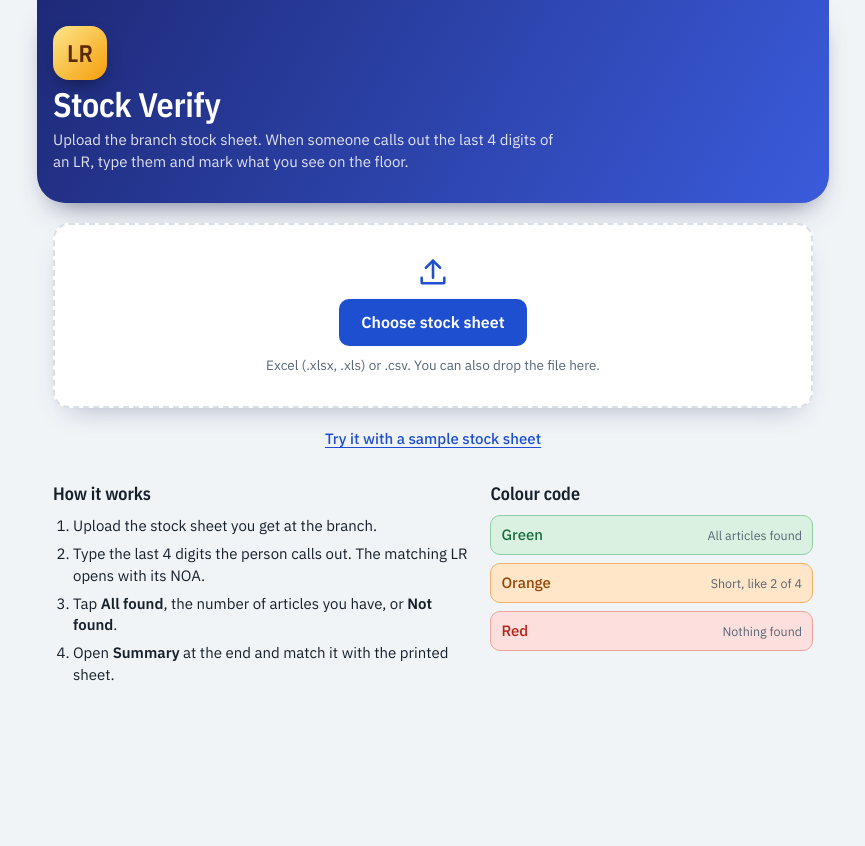
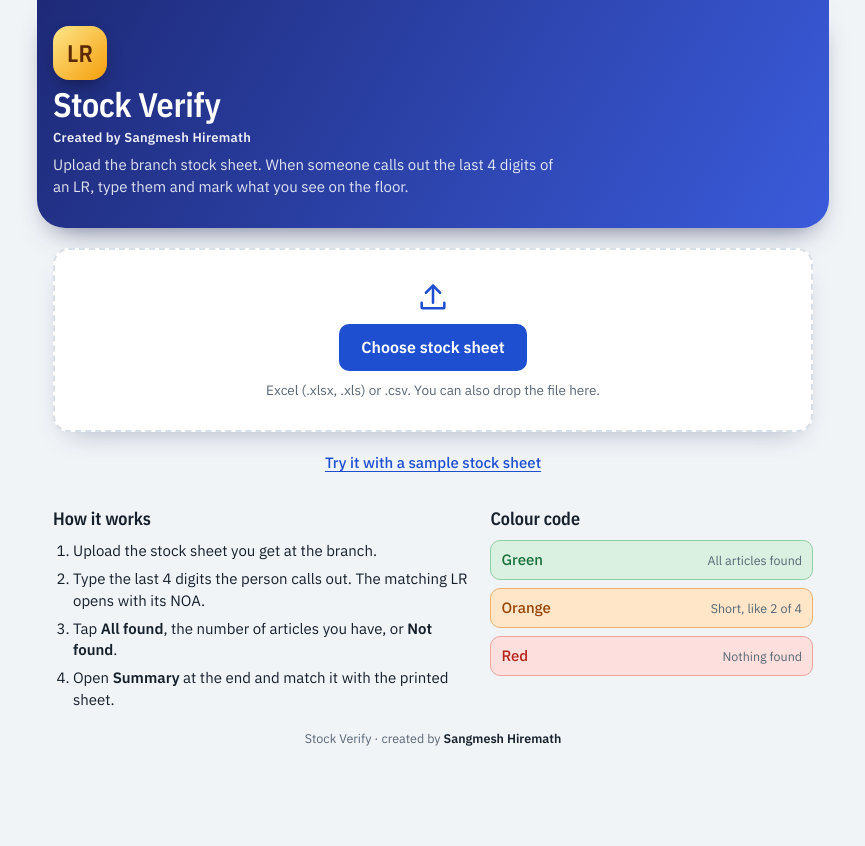
Before and after one commit to sangmeshshiremath-tech/stock-verify, a plain HTML site: page index.html in a window 1280 px wide. Shown: the whole page, without its empty margins (207-1072 px from the left). Before the commit the page ends 806 px from the top, so only its background shows below. Drawn offline with nearby package versions, Linux system fonts and the light colour scheme.

Commit message:
Add files via upload

```diff
--- a/index.html
+++ b/index.html
@@ -3,6 +3,11 @@
 <head>
 <meta charset="utf-8">
 <meta name="viewport" content="width=device-width,initial-scale=1,viewport-fit=cover">
+<meta name="author" content="Sangmesh Hiremath">
+<meta name="description" content="Stock Verify: branch stock and weight verification app. Created by Sangmesh Hiremath.">
+<meta property="og:title" content="Stock Verify">
+<meta property="og:description" content="Branch stock and weight verification app. Created by Sangmesh Hiremath.">
+<meta property="og:type" content="website">
 <meta name="theme-color" content="#2a3fb5">
 <meta name="mobile-web-app-capable" content="yes">
 <meta name="apple-mobile-web-app-capable" content="yes">
@@ -92,6 +97,11 @@ button{cursor:pointer}
 
 /* ---------- upload view ---------- */
 .hero{display:flex;flex-direction:column;gap:6px;padding-block:20px 18px}
+.by{font-size:13px;font-weight:600;letter-spacing:.02em}
+.hero .by{color:rgba(255,255,255,.92)}
+.brand .by{font-size:11.5px;color:var(--ink2);line-height:1.2}
+.credit{text-align:center;font-size:12.5px;color:var(--ink2);padding:18px 0 96px}
+.credit b{color:var(--ink)}
 .hero h1{font-family:var(--f-head);font-weight:600;font-size:34px;line-height:1.1;margin:0;letter-spacing:-.01em;text-wrap:balance}
 .hero p{margin:0;color:var(--ink2);max-width:56ch}
 .drop{display:flex;flex-direction:column;align-items:center;gap:10px;text-align:center;padding:30px 18px;border:2px dashed var(--line);border-radius:16px;background:var(--surface);cursor:pointer;transition:border-color .15s,background .15s}
@@ -442,6 +452,7 @@ details.grp summary span{font-family:var(--f-body);font-size:13px;font-weight:40
   <div class="hero">
     <div class="logo">LR</div>
     <h1>Stock Verify</h1>
+    <div class="by">Created by Sangmesh Hiremath</div>
     <p>Upload the branch stock sheet. When someone calls out the last 4 digits of an LR, type them and mark what you see on the floor.</p>
   </div>
   <input id="file" class="sr" type="file" accept=".xlsx,.xls,.xlsm,.csv">
@@ -479,7 +490,7 @@ details.grp summary span{font-family:var(--f-body);font-size:13px;font-weight:40
 <section id="work" hidden>
   <div class="deck">
     <div class="deck-top">
-      <div class="brand"><b>Stock Verify</b><span id="saved" class="saved"></span></div>
+      <div class="brand"><b>Stock Verify</b><span class="by">by Sangmesh Hiremath</span><span id="saved" class="saved"></span></div>
       <div class="tabs" role="group" aria-label="View" hidden>
         <button type="button" data-act="tab" data-tab="check" class="on" aria-pressed="true">Check</button>
         <button type="button" data-act="tab" data-tab="sum" aria-pressed="false">Summary</button>
@@ -501,6 +512,7 @@ details.grp summary span{font-family:var(--f-body);font-size:13px;font-weight:40
   </div>
   <div id="pane-sum" hidden></div>
 </section>
+<div class="credit">Stock Verify · created by <b>Sangmesh Hiremath</b></div>
 
 </div></div>
 <nav id="botnav" class="botnav" hidden><div class="in">
@@ -1779,7 +1791,6 @@ if(load()){setup();show('work');refresh();toast('Your last session is back. Noth
 else{show('upload');updRestore()}
 })();
 </script>
-
 <script>if("serviceWorker" in navigator){window.addEventListener("load",function(){navigator.serviceWorker.register("sw.js").catch(function(){})})}</script>
 </body>
 </html>
--- a/sw.js
+++ b/sw.js
@@ -1,4 +1,4 @@
-var V='lrchk-app-v3',RT='lrchk-libs-v2';
+var V='lrchk-app-v6',RT='lrchk-libs-v2';
 var SHELL=['./','index.html','manifest.webmanifest','icon-192.png','icon-512.png'];
 var LIBS=['https://cdnjs.cloudflare.com/ajax/libs/xlsx/0.18.5/xlsx.full.min.js','https://cdnjs.cloudflare.com/ajax/libs/jszip/3.10.1/jszip.min.js'];
 self.addEventListener('install',function(e){
```
Also changed, not shown: manifest.webmanifest.
